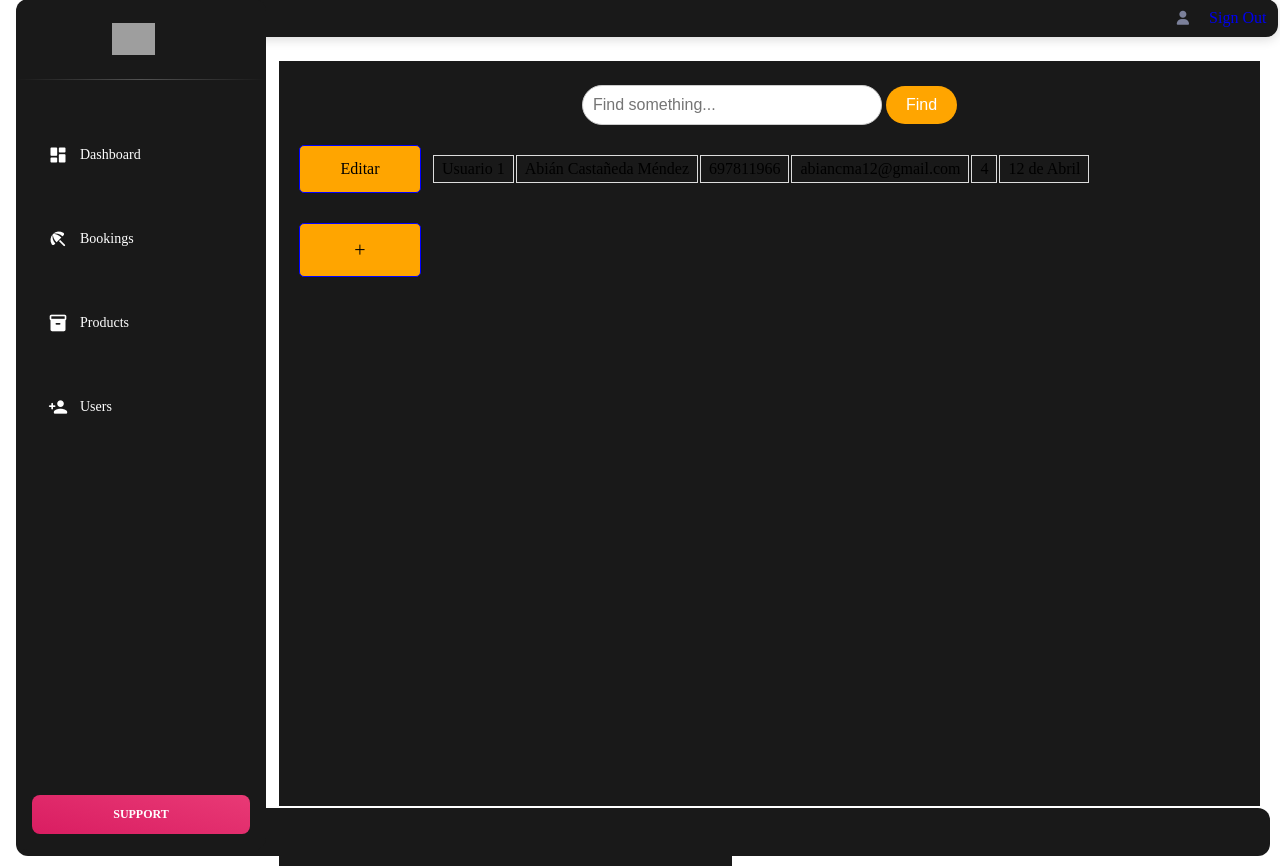
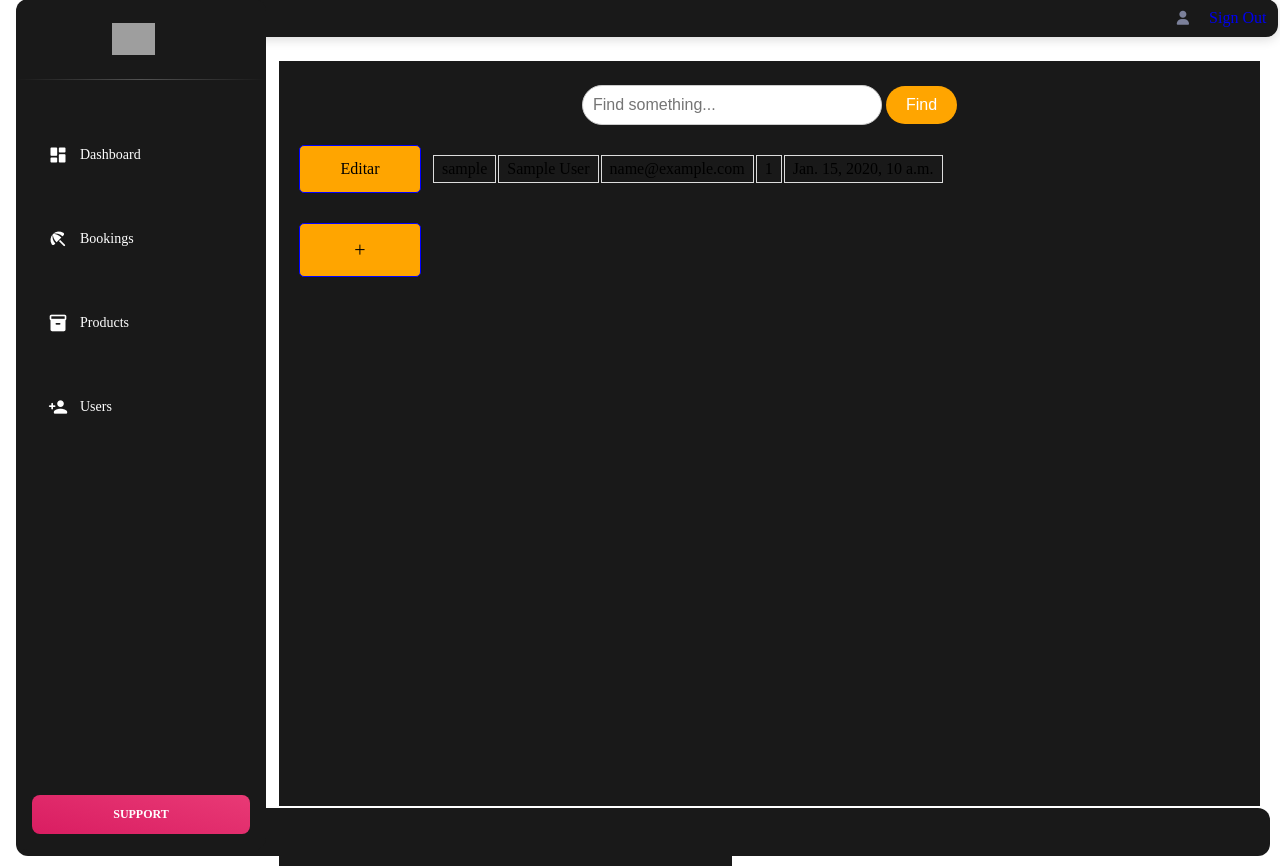
Before and after one commit to TheReported/jhoola, a Django app: template src/app/back-end/users/templates/managers/pages/users.html in a window 1280 px wide. Shown: the part 25-891 px from the top of the page. Run offline with Django 5.2, Linux system fonts and the light colour scheme; the template is opened without the code that fills it: values that come from a table or form of the project are taken from there, others are empty; tables that the repository leaves empty hold one stand-in row (values such as "Sample post"); some libraries are stand-ins or nearby versions; grey boxes are pictures that could not be loaded.

Commit message:
Advances on #16

```diff
--- a/src/app/back-end/requirements.txt
+++ b/src/app/back-end/requirements.txt
@@ -3,3 +3,4 @@ prettyconf
 djangorestframework
 pillow
 WeasyPrint
+django-cors-headers
--- a/src/app/back-end/users/templates/managers/pages/users.html
+++ b/src/app/back-end/users/templates/managers/pages/users.html
@@ -7,21 +7,26 @@
         <input type="text" class="search-bar" placeholder="Find something...">
         <button type="submit" class="search-button">Find</button>
       </div>
+      {% for client in clients %}
+
       <div class="user-card">
         <div class="user-name-card">
           <div class="user-name">Editar</div>
         </div>
         <div class="user-info">
+
           <table>
-            <td>Usuario 1</td>
-            <td>Abián Castañeda Méndez</td>
-            <td>697811966</td>
-            <td>abiancma12@gmail.com</td>
-            <td>4</td>
-            <td>12 de Abril</td>
+            <td>{{ client.user.username }}</td>
+            <td>{{ client.user.first_name }} {{ client.user.last_name }}</td>
+            <td>{{ client.user.email }}</td>
+            <td>{{ client.num_guest }}</td>
+            <td>{{ client.user.last_login }}</td>
           </table>
         </div>
       </div>
+      {% endfor %}
+
+
       <div class="user-card add-user-card">
         <div class="user-name-card">
           <div class="user-name add-account">+</div>
```
Also changed, not shown: src/app/back-end/jhoola/settings.py (+0 -7 lines), src/app/back-end/users/views.py (+8 -4 lines).
